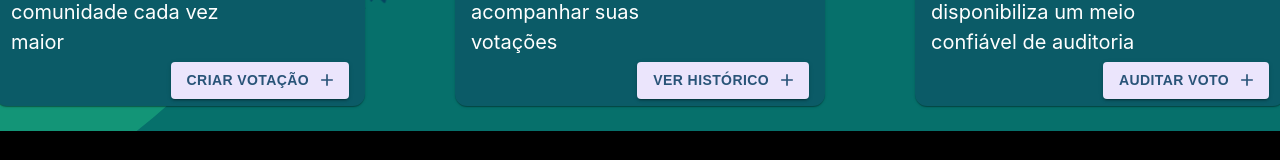
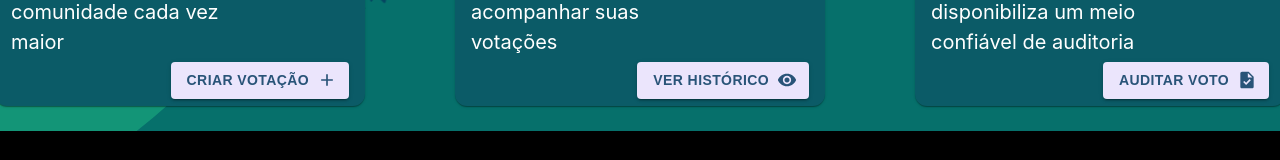
Before and after one commit to HiveSoft-UEFS/votaai-frontend, a React (Create React App) app in the folder app/: page / in a window 1280 px wide. Shown: the part 1069-1229 px from the top of the page. Built offline with nearby package versions, Linux system fonts and the light colour scheme.

Commit message:
Mudando Icons dos Cards

```diff
--- a/app/src/pages/homePage/index.tsx
+++ b/app/src/pages/homePage/index.tsx
@@ -5,6 +5,8 @@ import Navbar from "../../components/navbar/navbar";
 import Carousel from "../../components/carousel";
 import OptionCard from "../../components/optionCard";
 import AddIcon from '@mui/icons-material/Add';
+import VisibilityIcon from '@mui/icons-material/Visibility';
+import TaskIcon from '@mui/icons-material/Task';
 import Footer from "../../components/footer";
 
 
@@ -43,7 +45,7 @@ const HomePage = () => {
                         font_familyBtn="Arial, sans-serif"
                         font_weightBtn="bold"
                         text_colorBtn="#295478"
-                        icon_componentBtn={<AddIcon/>}
+                        icon_componentBtn={<VisibilityIcon/>}
                         bgcolorBtn="#EBE5FC"
                         textBtn="VER HISTÓRICO"
                         callback={() => console.log("")}
@@ -54,7 +56,7 @@ const HomePage = () => {
                         font_familyBtn="Arial, sans-serif"
                         font_weightBtn="bold"
                         text_colorBtn="#295478"
-                        icon_componentBtn={<AddIcon/>}
+                        icon_componentBtn={<TaskIcon/>}
                         bgcolorBtn="#EBE5FC"
                         textBtn="AUDITAR VOTO"
                         callback={() => console.log("")}
```
